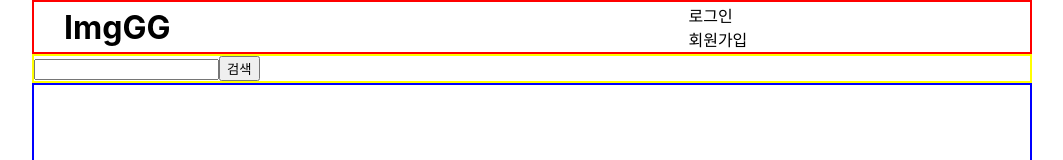
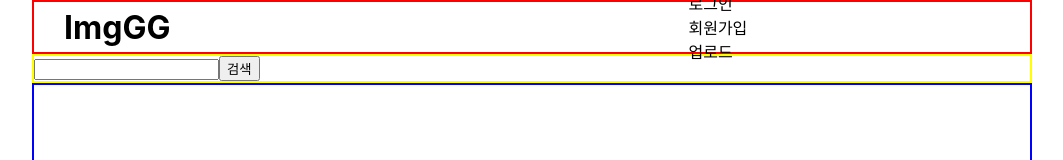
Before and after one commit to codestates/imgGG-client, a React (Create React App) app in the folder client/: page / in a window 1280 px wide. Shown: the top 160 px of the page, without its empty margins (108-1171 px from the left). Built offline with nearby package versions, Linux system fonts and the light colour scheme.

Commit message:
completed upload component

```diff
--- a/client/src/App.css
+++ b/client/src/App.css
@@ -2,3 +2,35 @@
     max-width: 1000px;
     margin: auto;
 }
+
+.header {
+    border: 2px solid red;
+    display: flex;
+    align-items: center;
+    height: 50px;
+}
+
+.logo {
+    margin-left: 30px;
+    margin-right: 50%;
+}
+
+span {
+    margin-right: 20px;
+    margin-left: 20px;
+    text-decoration: none;
+}
+
+
+.search-bar {
+    border: 2px solid yellow;
+}
+
+.img-list {
+    border: 2px solid blue;
+}
+
+a {
+    text-decoration: none;
+    color: black;
+}
--- a/client/src/App.js
+++ b/client/src/App.js
@@ -1,18 +1,87 @@
 import React, { Component } from 'react';
 import Mainpage from './components/Mainpage';
 import Mypage from './components/mypage/Mypage';
-import { Route, Switch } from 'react-router-dom';
+import { Route, Switch, Link } from 'react-router-dom';
 import Upload from './components/Upload';
 import "./App.css";
+import Signin from './components/Signin';
+import Signup from './components/Signup';
+
 class App extends Component {
+  state = {
+    isLogin: false,
+    userinfo: null,
+    signinOpen: false,
+    signupOpen: false,
+  };
+
+  handleLogin = () => {
+    this.setState({
+      isLogin: true,
+    });
+  };
+
+  handleLogout = () => {
+    this.setState({
+      isLogin: false,
+    });
+  };
+
+  openSignin = () => {
+    this.setState({ signinOpen: true });
+  };
+  closeSignin = () => {
+    this.setState({ signinOpen: false });
+  };
+  openSignup = () => {
+    this.setState({ signupOpen: true });
+  };
+  closeSignup = () => {
+    this.setState({ signupOpen: false });
+  };
+
   render() {
     return (
       <div className="App">
+        <div className="header">
+        <h1 className="logo">ImgGG</h1>
+        {!this.state.isLogin ? (
+          <div className="menu">
+            <div>
+              <span onClick={this.openSignin}>로그인</span>
+              <Signin open={this.state.signinOpen} close={this.closeSignin} />
+            </div>
+            <div>
+              <span onClick={this.openSignup}>회원가입</span>
+              <Signup open={this.state.signupOpen} close={this.closeSignup} />
+            </div>
+            <div>
+              <span>
+                <Link to="/upload">업로드</Link>
+              </span>
+            </div>
+          </div>
+        ) : (
+          <div className="menu">
+            <span onClick={this.handleLogout}>
+              <Link to="/">로그아웃</Link>
+            </span>
+            <span>
+              <Link to="/mypage">마이 페이지</Link>
+            </span>
+            <span>
+              <Link to="/upload">업로드</Link>
+            </span>
+          </div>
+        )}
+      </div>
         <Route exact path="/" component={Mainpage} />
         <Switch>
           <Route path="/mypage" component={Mypage} />
           <Route path="/upload" component={Upload} />
         </Switch>
+
+
       </div>
     );
   }
--- a/client/src/components/Mainpage.js
+++ b/client/src/components/Mainpage.js
@@ -1,5 +1,4 @@
 import React, { Component } from 'react';
-import Nav from './Nav';
 import ImgList from './ImgList';
 import Search from './Search';
 
@@ -7,7 +6,6 @@ class Mainpage extends Component {
   render() {
     return (
       <div>
-        <Nav />
         <Search />
         <ImgList />
       </div>
--- a/client/src/components/Nav.css
+++ /dev/null
@@ -1,31 +0,0 @@
-.header {
-    border: 2px solid red;
-    display: flex;
-    align-items: center;
-    height: 50px;
-}
-
-.logo {
-    margin-left: 30px;
-    margin-right: 50%;
-}
-
-span {
-    margin-right: 20px;
-    margin-left: 20px;
-    text-decoration: none;
-}
-
-
-.search-bar {
-    border: 2px solid yellow;
-}
-
-.img-list {
-    border: 2px solid blue;
-}
-
-a {
-    text-decoration: none;
-    color: black;
-}
--- a/client/src/components/Nav.js
+++ /dev/null
@@ -1,70 +0,0 @@
-import React, { Component } from 'react';
-import { Link } from 'react-router-dom';
-import './Nav.css';
-import Signin from './Signin';
-import Signup from './Signup';
-
-class Nav extends Component {
-  state = {
-    isLogin: false,
-    userinfo: null,
-    signinOpen: false,
-    signupOpen: false,
-  };
-
-  handleLogin = () => {
-    this.setState({
-      isLogin: true,
-    });
-  };
-
-  handleLogout = () => {
-    this.setState({
-      isLogin: false,
-    });
-  };
-
-  openSignin = () => {
-    this.setState({ signinOpen: true });
-  };
-  closeSignin = () => {
-    this.setState({ signinOpen: false });
-  };
-  openSignup = () => {
-    this.setState({ signupOpen: true });
-  };
-  closeSignup = () => {
-    this.setState({ signupOpen: false });
-  };
-
-  render() {
-    return (
-      <div className="header">
-        <h1 className="logo">ImgGG</h1>
-        {!this.state.isLogin ? (
-          <div className="menu">
-            <span onClick={this.openSignin}>로그인</span>
-            <Signin open={this.state.signinOpen} close={this.closeSignin} />
-            <span onClick={this.openSignup}>회원가입</span>
-            <Signup open={this.state.signupOpen} close={this.closeSignup} />
-
-          </div>
-        ) : (
-          <div className="menu">
-            <span onClick={this.handleLogout}>
-              <Link to="/">로그아웃</Link>
-            </span>
-            <span>
-              <Link to="/mypage">마이 페이지</Link>
-            </span>
-            <span>
-              <Link to="/upload">업로드</Link>
-            </span>
-          </div>
-        )}
-      </div>
-    );
-  }
-}
-
-export default Nav;
--- a/client/src/components/Search.js
+++ b/client/src/components/Search.js
@@ -1,5 +1,4 @@
 import React, { Component } from 'react';
-import './Nav.css';
 
 class Search extends Component {
   constructor(props) {
--- a/client/src/components/Upload.js
+++ b/client/src/components/Upload.js
@@ -1,6 +1,5 @@
 import React from "react";
 import "./Upload.css";
-import Nav from './Nav';
 import axios from 'axios'
 import { IMGBB_API_KEY } from '../config/config';
 
@@ -64,7 +63,6 @@ class Upload extends React.Component {
 
   render() {
     return (<div>
-      <Nav />
       <div className="upload-box">
         <div className="preview-box">
           {this.state.file.length !== 0 ? (<img className="preview" src={this.state.previewURL}></img>) : (<div className='pic-preview'>사진 미리보기</div>)}
--- a/client/src/components/mypage/Mypage.js
+++ b/client/src/components/mypage/Mypage.js
@@ -1,13 +1,10 @@
 import React, { Component } from 'react';
-import Nav from '../Nav';
-import '../Nav.css';
 import MenuTab from './MenuTab';
 
 class Mypage extends Component {
   render() {
     return (
       <div>
-        <Nav />
         <MenuTab />
       </div>
     );
```
